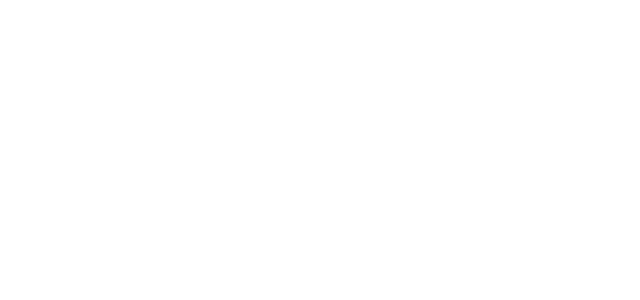
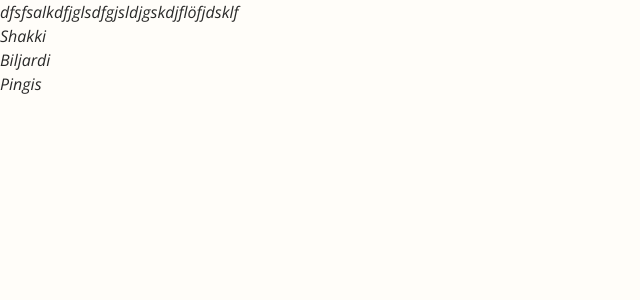
Before and after one commit to Eezi/Passion-Seeker, a Vue app in the folder frontend/: page / in a window 1280 px wide. Shown: the top 300 px of the page, without its empty margins (0-640 px from the left). Built offline with nearby package versions, Linux system fonts and the light colour scheme.

Commit message:
tailwind and postcss setup

```diff
--- a/frontend/package.json
+++ b/frontend/package.json
@@ -20,9 +20,12 @@
     "@vue/cli-service": "~4.5.0",
     "@vue/compiler-sfc": "^3.0.0",
     "@vue/eslint-config-typescript": "^7.0.0",
+    "autoprefixer": "^9.8.6",
     "babel-eslint": "^10.1.0",
     "eslint": "^6.7.2",
     "eslint-plugin-vue": "^7.0.0",
+    "postcss": "^7.0.35",
+    "tailwindcss": "npm:@tailwindcss/postcss7-compat@^2.1.2",
     "typescript": "~4.1.5"
   },
   "eslintConfig": {
--- /dev/null
+++ b/frontend/postcss.config.js
@@ -0,0 +1,6 @@
+module.exports = {
+  plugins: {
+    tailwindcss: {},
+    autoprefixer: {},
+  },
+}
--- a/frontend/src/App.vue
+++ b/frontend/src/App.vue
@@ -1,28 +1,31 @@
 <template>
-<div>
-  <HelloWorld msg="Welcome to Your Vue.js + TypeScript App"/>
+<div class="container mx-auto">
+  <p>dfsfsalkdfjglsdfgjsldjgskdjflöfjdsklf</p>
+  <ul>
+    <li v-for="hobbie in hobbies" :key="hobbie.label">
+      {{ hobbie.label }}
+    </li>
+  </ul>
 </div>
 </template>
 
 <script lang="ts">
 import { defineComponent } from 'vue';
-import HelloWorld from './components/HelloWorld.vue';
 
 export default defineComponent({
   name: 'App',
-  components: {
-    HelloWorld
+  components: {},
+  data() {
+    return {
+      hobbies: [
+        { label: 'Shakki' },
+        { label: 'Biljardi' },
+        { label: 'Pingis' }
+        ]
+    }
   }
 });
 </script>
 
 <style>
-#app {
-  font-family: Avenir, Helvetica, Arial, sans-serif;
-  -webkit-font-smoothing: antialiased;
-  -moz-osx-font-smoothing: grayscale;
-  text-align: center;
-  color: #2c3e50;
-  margin-top: 60px;
-}
 </style>
--- a/frontend/src/components/HelloWorld.vue
+++ /dev/null
@@ -1,34 +0,0 @@
-<template>
-  <div class="hello">
-
-  </div>
-</template>
-
-<script lang="ts">
-import { defineComponent } from 'vue';
-
-export default defineComponent({
-  name: 'HelloWorld',
-  props: {
-    msg: String,
-  },
-});
-</script>
-
-<!-- Add "scoped" attribute to limit CSS to this component only -->
-<style scoped>
-h3 {
-  margin: 40px 0 0;
-}
-ul {
-  list-style-type: none;
-  padding: 0;
-}
-li {
-  display: inline-block;
-  margin: 0 10px;
-}
-a {
-  color: #42b983;
-}
-</style>
--- /dev/null
+++ b/frontend/src/index.css
@@ -0,0 +1,15 @@
+@import url('https://fonts.googleapis.com/css2?family=Open+Sans:ital@1&display=swap');
+/* ./src/index.css */
+@tailwind base;
+@tailwind components;
+@tailwind utilities;
+
+
+html, body {
+    font-family: 'Open Sans';
+    background: #fffdf9;
+    color: #292929;
+    box-sizing: border-box;
+    padding: 0;
+	margin: 0;
+}
--- a/frontend/src/main.ts
+++ b/frontend/src/main.ts
@@ -1,4 +1,5 @@
 import { createApp } from 'vue'
 import App from './App.vue'
+import './index.css'
 
 createApp(App).mount('#app')
--- /dev/null
+++ b/frontend/tailwind.config.js
@@ -0,0 +1,11 @@
+module.exports = {
+  purge: ['./index.html', './src/**/*.{vue,js,ts,jsx,tsx}'],
+  darkMode: false, // or 'media' or 'class'
+  theme: {
+    extend: {},
+  },
+  variants: {
+    extend: {},
+  },
+  plugins: [],
+}
```
Also changed, not shown: frontend/src/assets/logo.png (deleted), frontend/src/screens/MainView.vue (added), 1 other file (tests, documents, lock files or other folders).
